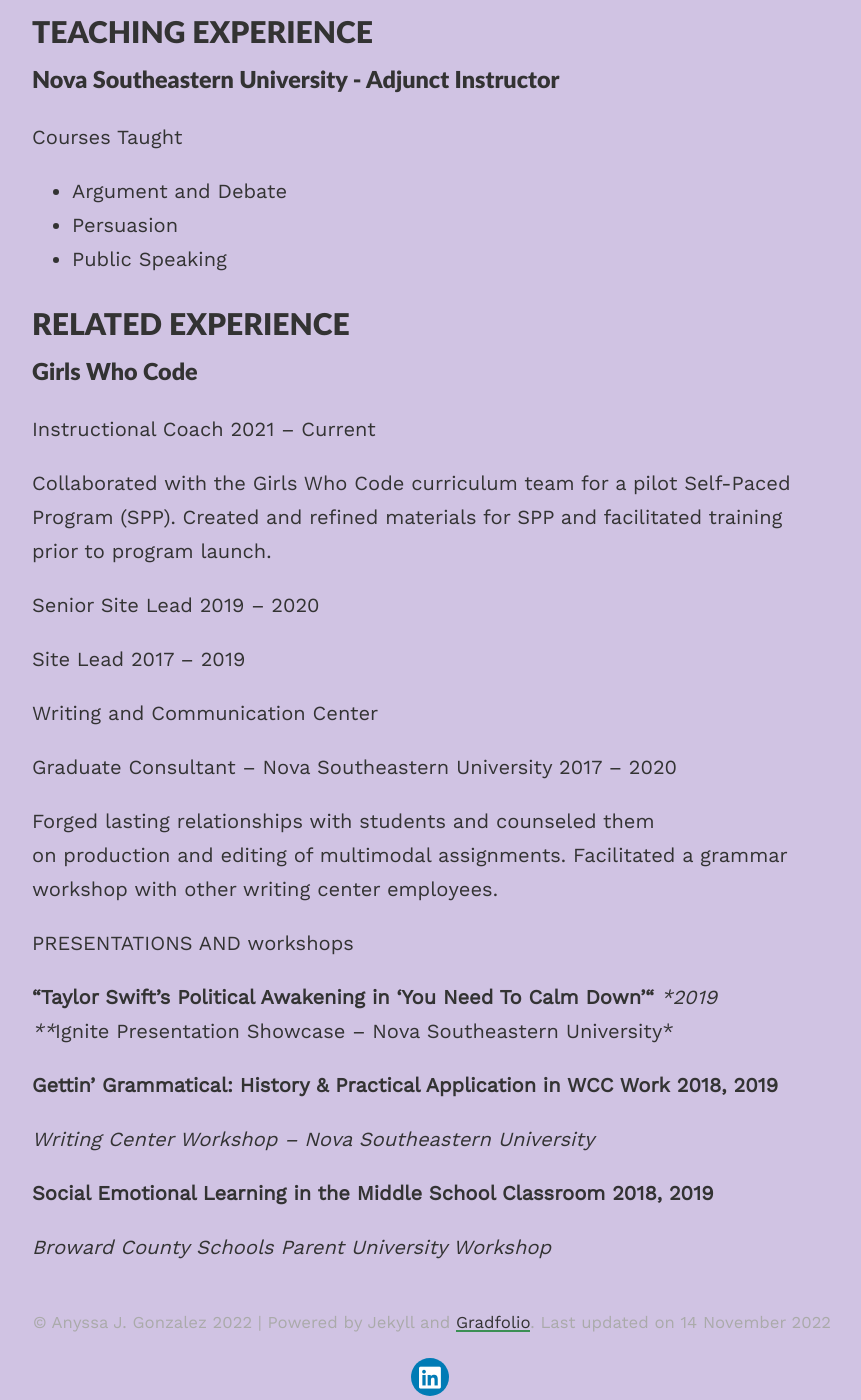
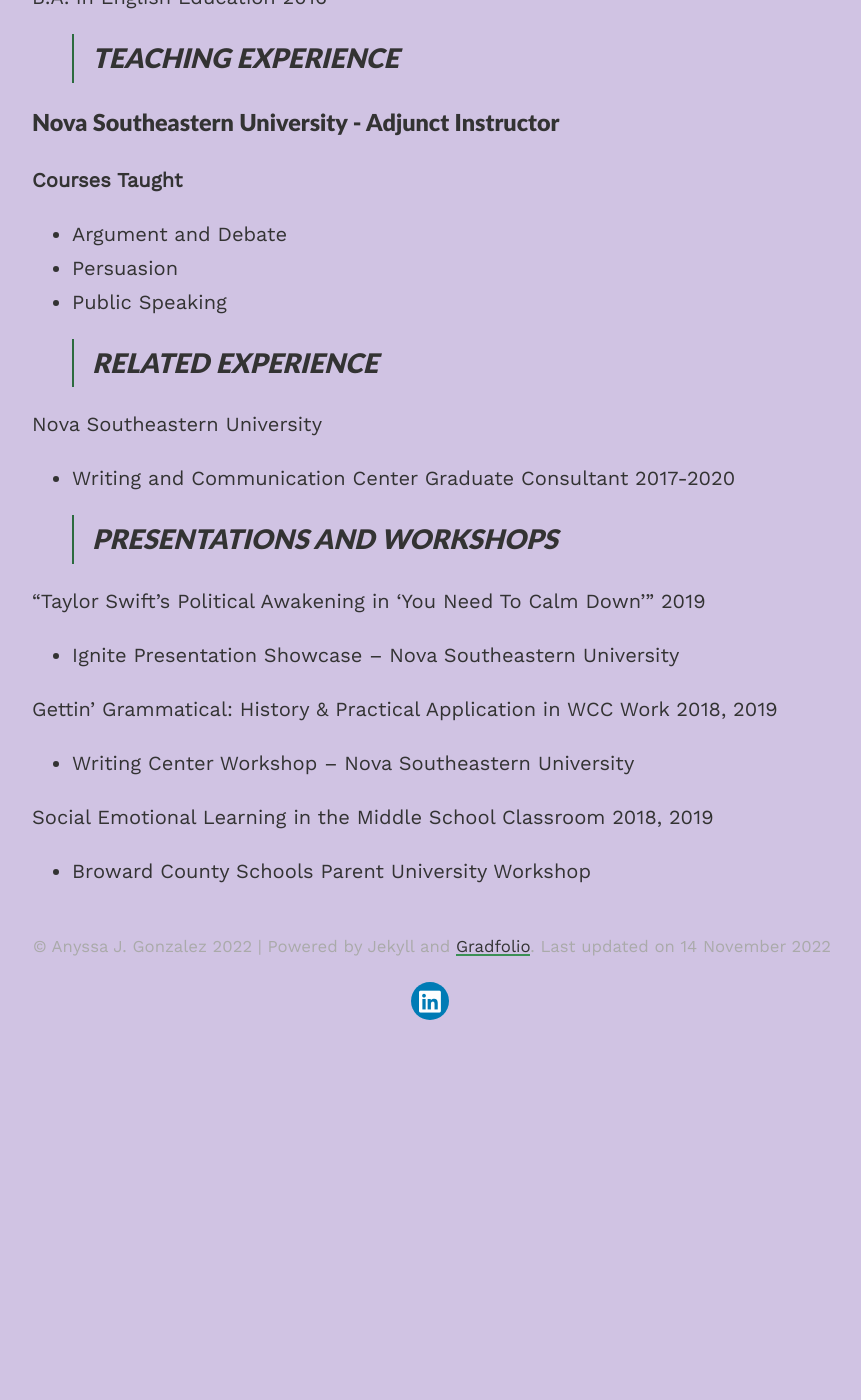
Before and after one commit to anyssajgonzalez/AnyssaPortfolio, a Jekyll site: the page built from _pages/cv.md, in a window 1280 px wide and 1400 px high, scrolled down 659 px. Shown: the whole window, without its empty margins (208-1069 px from the left). Built offline with Jekyll 4.4.1, drawn with Linux system fonts in a browser that asks for light colours; nearby versions of some CDN libraries; after the commit the page ends 1683 px from its top, so only the background shows below that.

Commit message:
updates to cv formatting

```diff
--- a/_pages/cv.md
+++ b/_pages/cv.md
@@ -6,7 +6,7 @@
 ---
 # Curriculum Vitae
 
-## EDUCATION
+>## EDUCATION
 
 ### University of Central Florida
 Ph.D. in Texts & Technology 2026
@@ -18,52 +18,30 @@
 ### Florida International University
 B.A. in English Education 2016
 
-## TEACHING EXPERIENCE
+>## TEACHING EXPERIENCE
 
 ### Nova Southeastern University - Adjunct Instructor
 
-Courses Taught
+**Courses Taught**
 - Argument and Debate
 - Persuasion
 - Public Speaking
 
-## RELATED EXPERIENCE
+>## RELATED EXPERIENCE
 
-### Girls Who Code
+Nova Southeastern University
+- Writing and Communication Center Graduate Consultant 2017-2020
 
-Instructional Coach 2021 -- Current
+>## PRESENTATIONS AND WORKSHOPS
 
-Collaborated with the Girls Who Code curriculum team for a pilot
-Self-Paced\
-Program (SPP). Created and refined materials for SPP and facilitated
-training\
-prior to program launch.
+"Taylor Swift's Political Awakening in 'You Need To Calm Down'"
+2019
+- Ignite Presentation Showcase -- Nova Southeastern University
 
-Senior Site Lead 2019 -- 2020
+Gettin' Grammatical: History & Practical Application in WCC Work
+2018, 2019
+- Writing Center Workshop -- Nova Southeastern University
 
-Site Lead 2017 -- 2019
-
-Writing and Communication Center
-
-Graduate Consultant -- Nova Southeastern University 2017 -- 2020
-
-Forged lasting relationships with students and counseled them\
-on production and editing of multimodal assignments. Facilitated a
-grammar\
-workshop with other writing center employees.
-
-PRESENTATIONS AND workshops
-
-**"Taylor Swift's Political Awakening in 'You Need To Calm Down'"**
-**2019\
-***Ignite Presentation Showcase -- Nova Southeastern University*
-
-**Gettin' Grammatical: History & Practical Application in WCC Work**
-**2018, 2019**
-
-*Writing Center Workshop -- Nova Southeastern University*
-
-**Social Emotional Learning in the Middle School Classroom** **2018,
-2019**
-
-*Broward County Schools Parent University Workshop*
+Social Emotional Learning in the Middle School Classroom 2018,
+2019
+- Broward County Schools Parent University Workshop
```
